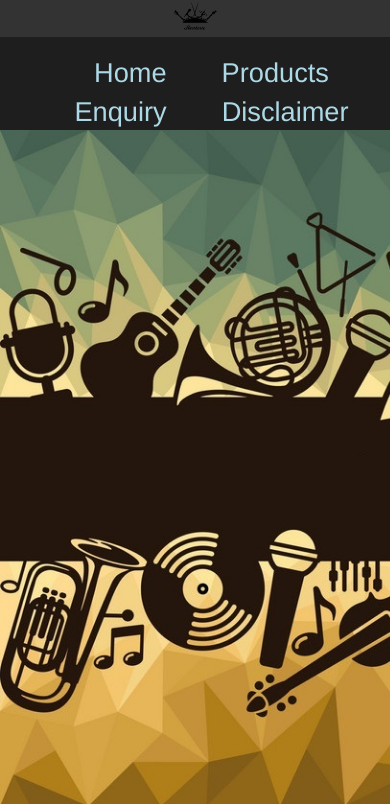
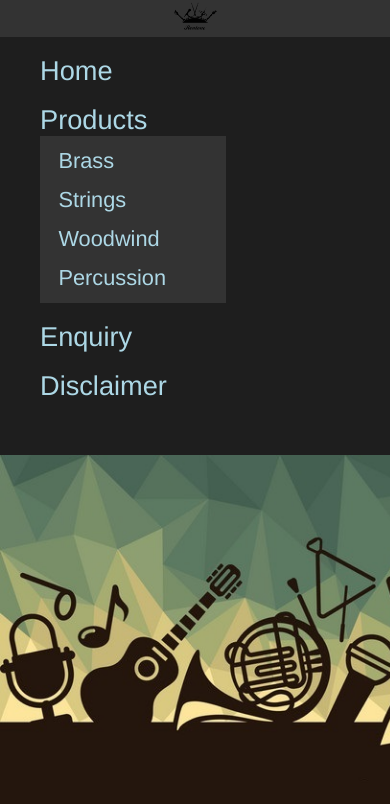
Before and after one commit to Zircon332/WebApp_Assignment, a PHP site: page /aboutme1.html in a window 390 px wide; the page is wider, and only the part inside the window is pictured. Shown: the top 804 px of that part. Run offline with PHP 8.4, Linux system fonts and the light colour scheme.

Commit message:
nav phone

```diff
--- a/assign1/styles/style.css
+++ b/assign1/styles/style.css
@@ -113,6 +113,7 @@ nav ul li ul{
 
 nav ul li:hover ul{
   display: block;
+  z-index: 1;
 }
 
 nav ul li ul li {
@@ -129,6 +130,27 @@ nav ul li ul li a:hover{
   background: #444444;
 }
 
+@media only screen and (max-width: 800px) {
+  nav {
+    height: 25em;
+  }
+  nav li {
+    display: block;
+    text-align: left;
+    margin: 5% 0;
+  }
+  nav li a {
+    padding: 0;
+  }
+  nav ul li ul {
+    width: 50%;
+    position: relative;
+    display: block;
+  }
+  nav ul li ul li {
+    margin: 0;
+  }
+}
 
 footer h2{
   text-align: left;
```
